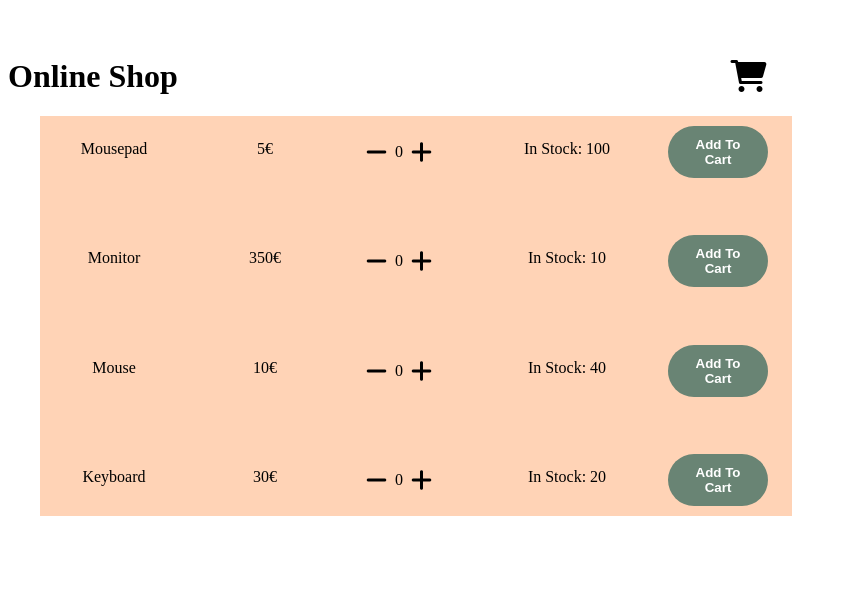
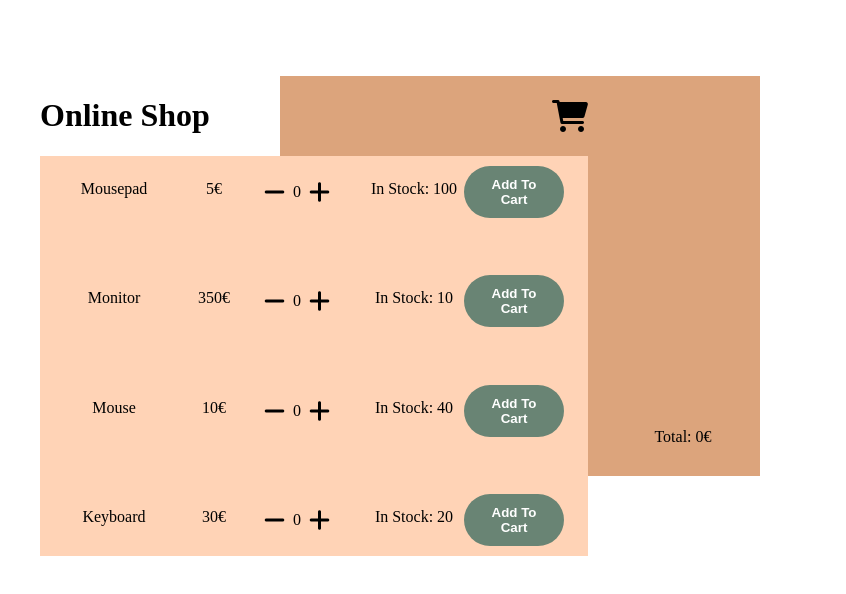
Before and after one commit to dariojularic/mini-shopping-cart-js, a website built with Vite: page index.html in a window 1280 px wide. Shown: the part 132-726 px from the top of the page, without its empty margins (0-846 px from the left). Built offline with nearby package versions, Linux system fonts and the light colour scheme.

Commit message:
Add style

```diff
--- a/index.html
+++ b/index.html
@@ -8,12 +8,14 @@
     <title>Shopping Cart</title>
   </head>
   <body>
-    <div class="heading-cart">
-      <h1>Online Shop</h1>
-      <i class="fa-solid fa-cart-shopping"></i>
-    </div>
     <div class="container">
-      <ul class="shop-offer-list"></ul>
+      <div class="heading-cart-list">
+        <div class="heading-cart">
+          <h1>Online Shop</h1>
+          <i class="fa-solid fa-cart-shopping"></i>
+        </div>
+        <ul class="shop-offer-list"></ul>
+      </div>
 
       <div class="shopping-cart">
         <ul class="cart-list"></ul>
--- a/style.css
+++ b/style.css
@@ -15,7 +15,7 @@ body {
 
 .shop-offer-list {
   height: 100%;
-  width: 60%;
+  /* width: 60%; */
   margin: 0px;
   display: flex;
   flex-direction: column;
@@ -59,7 +59,7 @@ body {
 }
 
 .heading-cart {
-  width: 60%;
+  width: 100%;
   align-self: baseline;
   display: flex;
   justify-content: space-between;
```
